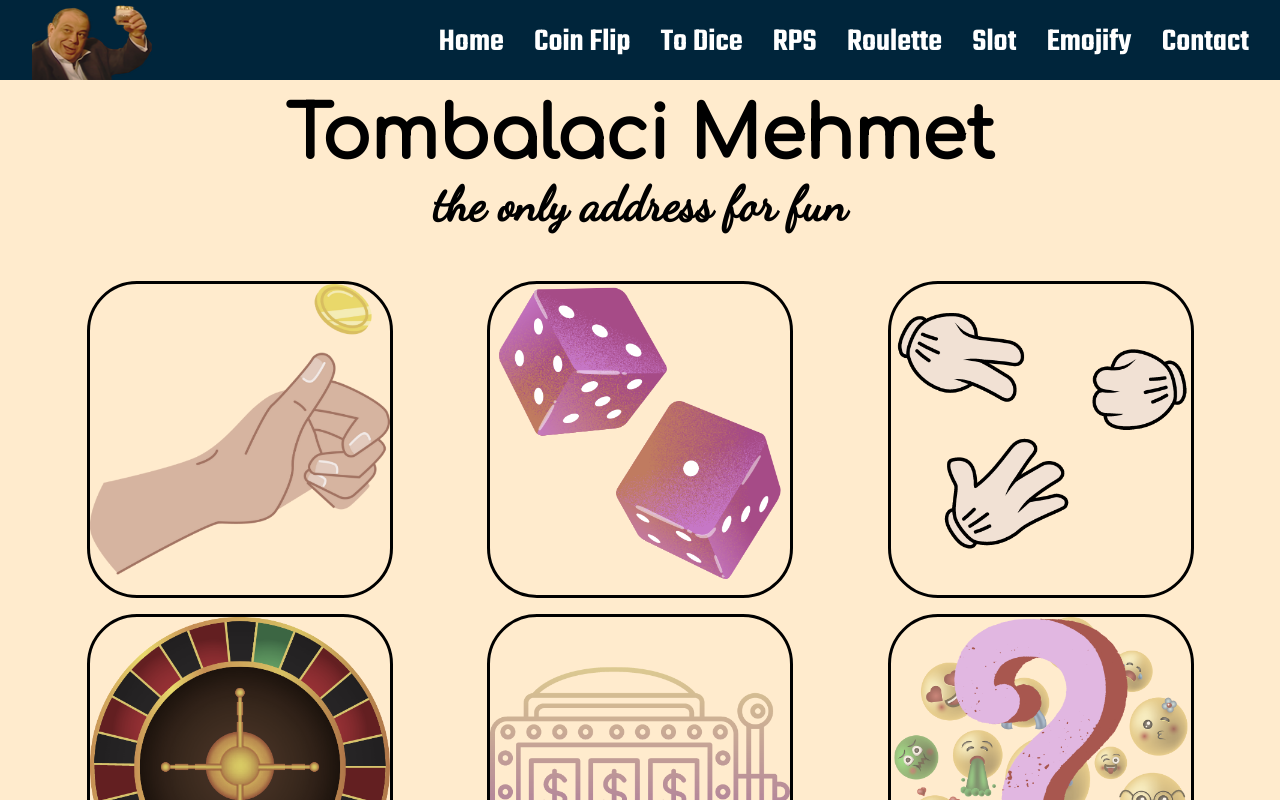
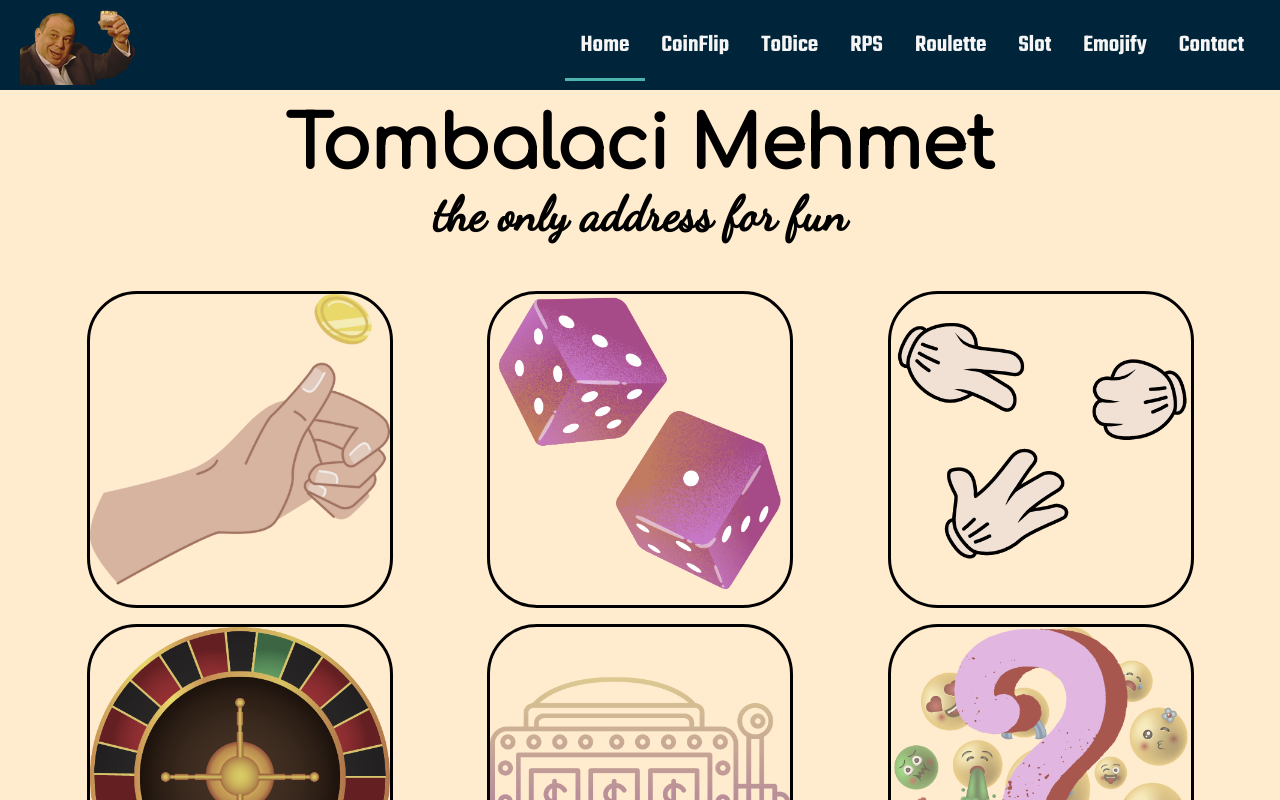
Before and after one commit to afurgapil/tombalaci-Mehmet, a React (Create React App) app: page / in a window 1280 px wide. Shown: the top 800 px of the page. Built offline with nearby package versions, Linux system fonts and the light colour scheme; a web font is replaced by a local one; what alertifyjs would draw is missing.

Commit message:
updated header design

```diff
--- a/src/comps/Footer/footer.scss
+++ b/src/comps/Footer/footer.scss
@@ -31,9 +31,6 @@ a {
 }
 
 a:hover {
-  background-color: #01304bf6;
-
-  border: 1px solid #5b5b5b;
   border-radius: 5px;
   padding: 2px 5px;
 }
--- a/src/comps/Header/Header.js
+++ b/src/comps/Header/Header.js
@@ -1,49 +1,56 @@
-import React, { Component } from "react";
+import React, { useState } from "react";
 import "./header.scss";
 import logo from "../../assets/logo.png";
-import { Link } from "react-router-dom";
+import { NavLink } from "react-router-dom";
+import MenuIcon from "@mui/icons-material/Menu";
 
-export default class Header extends Component {
-  render() {
+function Header() {
+  const [isMenuOpen, setIsMenuOpen] = useState(false);
+
+  const toggleMenu = () => {
+    setIsMenuOpen(!isMenuOpen);
+  };
+
   return (
-      <div>
-        <header>
-          <ul>
-            <li className="logo">
-              <img src={logo} alt="" width="120px" height="80px" />
+    <div className="header-container">
+      <div className="logo-container">
+        <img src={logo} alt="logo" />
+        <div className="menu-icon">
+          <MenuIcon onClick={toggleMenu} color="primary"></MenuIcon>
+        </div>
+      </div>
+      <div className="menu-container">
+        <ul className={`navigation ${isMenuOpen ? "open" : ""}`}>
+          <li>
+            <NavLink to="/" exact>
+              Home
+            </NavLink>
           </li>
-            <div className="header-right">
-              <li className="header-right-item">
-                <Link to="/">Home</Link>
+          <li>
+            <NavLink to="/coinflip">CoinFlip</NavLink>
           </li>
-              {/* <li className="header-right-item">
-                <Link to="/tombala">Tombala</Link>
-              </li> */}
-              <li className="header-right-item">
-                <Link to="/coinflip">Coin Flip</Link>
+          <li>
+            <NavLink to="/todice">ToDice</NavLink>
           </li>
-              <li className="header-right-item">
-                <Link to="/todice">To Dice</Link>
+          <li>
+            <NavLink to="/rps">RPS</NavLink>
           </li>
-              <li className="header-right-item">
-                <Link to="/rps">RPS</Link>
+          <li>
+            <NavLink to="/roulette">Roulette</NavLink>
           </li>
-              <li className="header-right-item">
-                <Link to="/roulette">Roulette</Link>
+          <li>
+            <NavLink to="/slot">Slot</NavLink>
           </li>
-              <li className="header-right-item">
-                <Link to="/slot">Slot</Link>
-              </li>{" "}
-              <li className="header-right-item">
-                <Link to="/emojify">Emojify</Link>
+          <li>
+            <NavLink to="/emojify">Emojify</NavLink>
           </li>
-              <li className="header-right-item">
-                <Link to="/contact">Contact</Link>
+          <li>
+            <NavLink to="/contact">Contact</NavLink>
           </li>
+        </ul>
       </div>
-          </ul>
-        </header>
     </div>
   );
 }
-}
+
+export default Header;
--- a/src/comps/Header/header.scss
+++ b/src/comps/Header/header.scss
@@ -1,19 +1,33 @@
 @import url("https://fonts.googleapis.com/css2?family=Comfortaa&family=Dancing+Script&display=swap");
 @import url("https://fonts.googleapis.com/css2?family=Comfortaa&family=Dancing+Script&family=Gajraj+One&display=swap");
+$primary-color: #4db6ac;
 
-html {
-  margin: 0px;
-  padding: 0px;
-  outline: none;
+.header-container {
+  display: flex;
+  justify-content: space-between;
+  align-items: center;
+  height: 80px;
+  background-color: #00253b;
+  padding: 5px 20px;
+  .logo-container {
+    display: flex;
+    flex-direction: row;
+    justify-content: space-between;
+    align-items: center;
+    width: 100%;
+    .menu-icon {
+      display: none;
+    }
+  }
+  .logo {
+    margin-left: 32px;
+  }
 
-  body {
-    margin: 0px;
-    padding: 0px;
-    header {
-      width: 100%;
-      height: 5rem;
-      background-color: #00253b;
-
+  .menu-container {
+    display: flex;
+    flex-direction: row;
+  }
+}
 ul {
   display: flex;
   justify-content: space-between;
@@ -21,68 +35,90 @@ html {
   list-style: none;
   margin: 0px;
   padding: 0px;
-        .logo {
-          margin-left: 32px;
+  li {
+    position: relative;
+    padding: 14px 20px;
+    color: whitesmoke;
+    text-decoration: none;
+    transition: all 0.2s;
+    padding: 0rem;
+    a {
+      padding: 1rem;
+    }
+    a.active {
+      border-bottom: 3px solid $primary-color;
+    }
+    a:hover {
+      border-bottom: none;
+    }
+    &:after {
+      content: "";
+      position: absolute;
+      bottom: -3px;
+      left: 0;
+      width: 0;
+      height: 3px;
+      background-color: $primary-color;
+      transition: all 0.2s;
     }
 
-        .header-right {
-          display: flex;
-          justify-content: center;
-          align-items: center;
-          margin-right: 16px;
-          .header-right-item {
-            margin: 0.2rem;
-            a {
-              margin: 0px;
-              font-size: 2rem;
-            }
-            a:hover {
-              background-color: #363636;
-              border: none;
-              border-radius: 0px;
-              padding: 0px;
+    &:hover {
+      cursor: pointer;
+      &:after {
+        width: 100%;
       }
     }
-          .header-right-item:hover {
-            background-color: #363636;
-            border-radius: 15px;
-          }
-          li {
-            padding: 12px;
-            margin: 12px;
-            color: #fff;
-          }
-        }
+
+    &.active {
+      font-weight: bold;
+
+      &:after {
+        width: 100%;
       }
     }
   }
 }
 
-@media (min-width: 320px) and (max-width: 600px) {
-  html body header ul .header-right .header-right-item a {
-    font-size: 1.5rem;
+@media only screen and (max-width: 768px) {
+  .header-container {
+    height: auto;
   }
-  html body header ul .header-right .header-right-item {
-    margin-left: 10px;
-    padding: 0px;
-    font-size: 12px;
+  .menu-container {
+    width: 100%;
   }
-  html body header ul .header-right li a {
-    font-size: 24px;
+  ul {
+    display: none;
+    background-color: #00253b;
+    width: 100%;
+
+    li {
+      display: block;
+      justify-content: center;
+      align-items: center;
+      text-align: center;
+      border-bottom: #4db6ac 0.5px solid;
+      padding: 1rem;
+
+      a.active {
+        li {
+          border-bottom: #4db6ac 3px solid;
+        }
       }
 
-  html body header ul {
+      &:last-child {
+        margin-bottom: 5rem;
+      }
+    }
+  }
+  .header-container .logo-container .menu-icon {
+    display: block;
+  }
+
+  .open {
+    display: block;
+  }
+  .header-container {
+    display: flex;
     flex-direction: column;
   }
-  html body header {
-    height: 150px;
 }
-  html body main .pauseAlert {
-    width: 50%;
-    font-size: 32px;
-    text-align: center;
-  }
-  html body main .tittle-container h1 {
-    font-size: 32px;
-  }
-}
```
Lines whose indentation alone changed are shown as unchanged.
